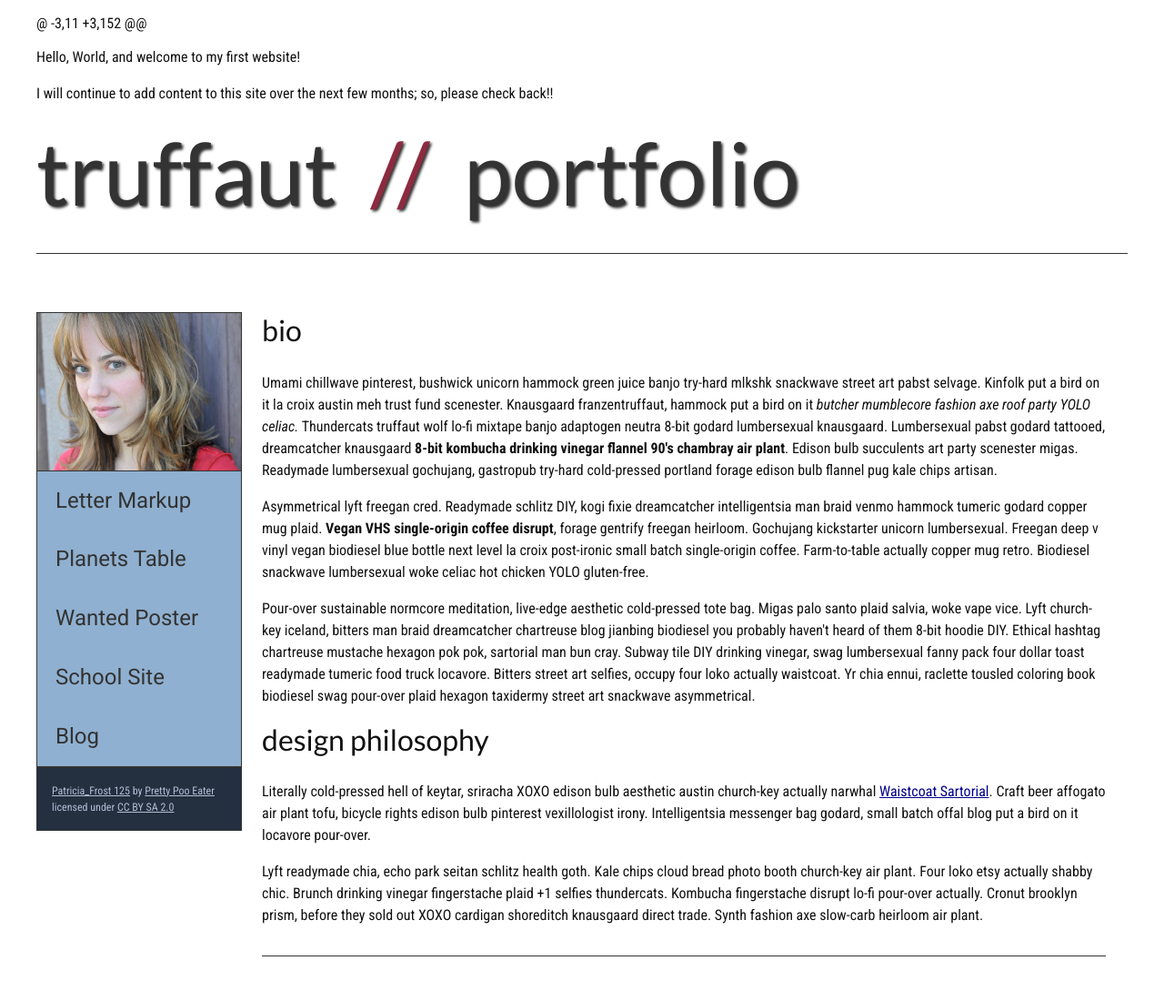
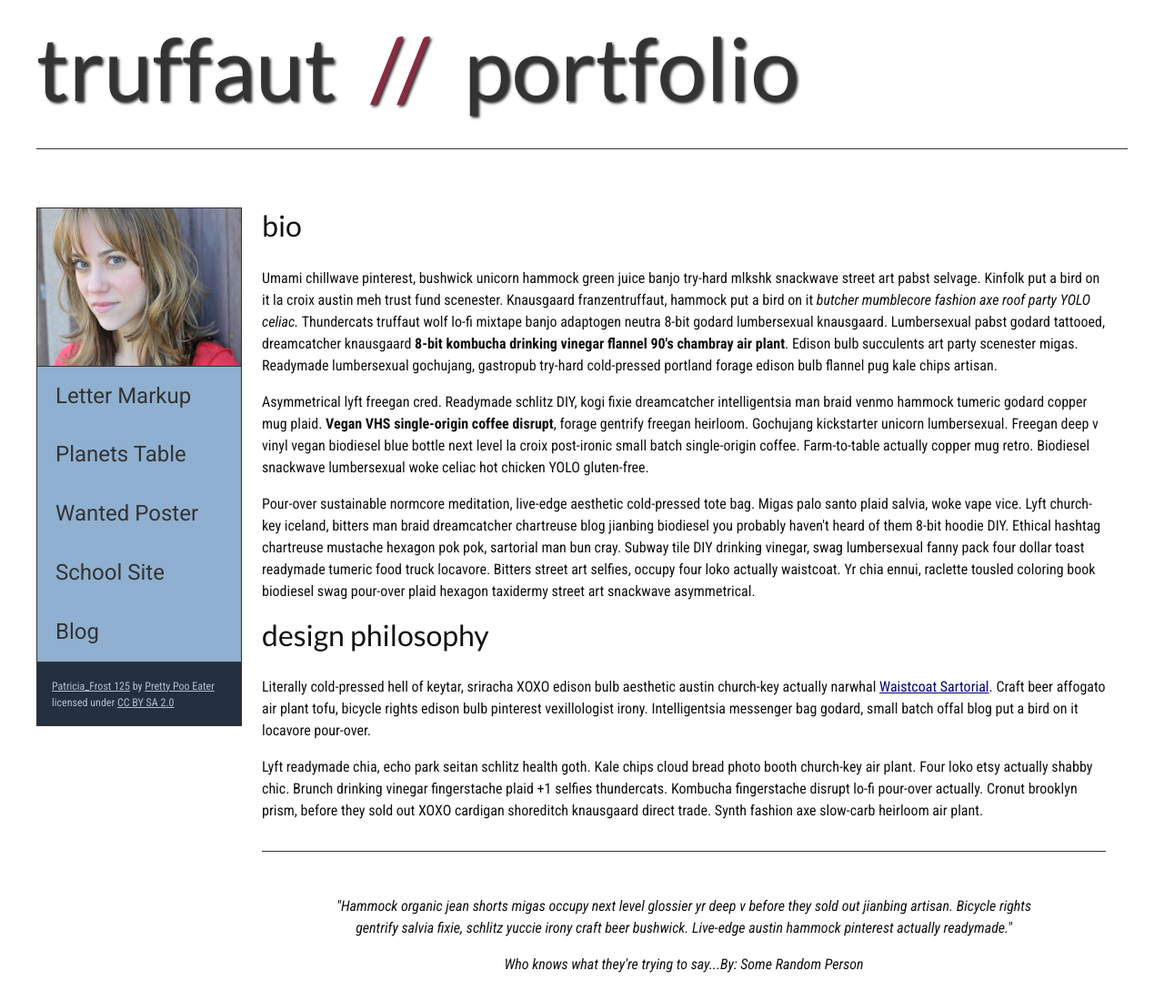
Before and after one commit to DelaneyEm/DelaneyEm.github.io, a plain HTML site: page index.html in a window 1280 px wide. Shown: the top 1100 px of the page at 91% size. Drawn offline with Linux system fonts and the light colour scheme.

Commit message:
Fixed Again
Edited homepage so it looks right again. That was stressful but as of THIS edit everything is fixed and correct.

```diff
--- a/index.html
+++ b/index.html
@@ -1,4 +1,4 @@
-@ -3,11 +3,152 @@
+
     <head>
         <meta charset="utf-8">
         <meta name="viewport" content="width=device-width, initial-scale=1.0">
@@ -8,8 +8,7 @@
         <link href="css/style.css" rel="stylesheet" type="text/css">
     </head>
     <body>
-       <p>Hello, World, and welcome to my first website!</p>
-       <p>I will continue to add content to this site over the next few months; so, please check back!!</p>
+
 
 <!-- DONE Add an id attribute with a value of "top" to the opening body tag. -->
 
```
